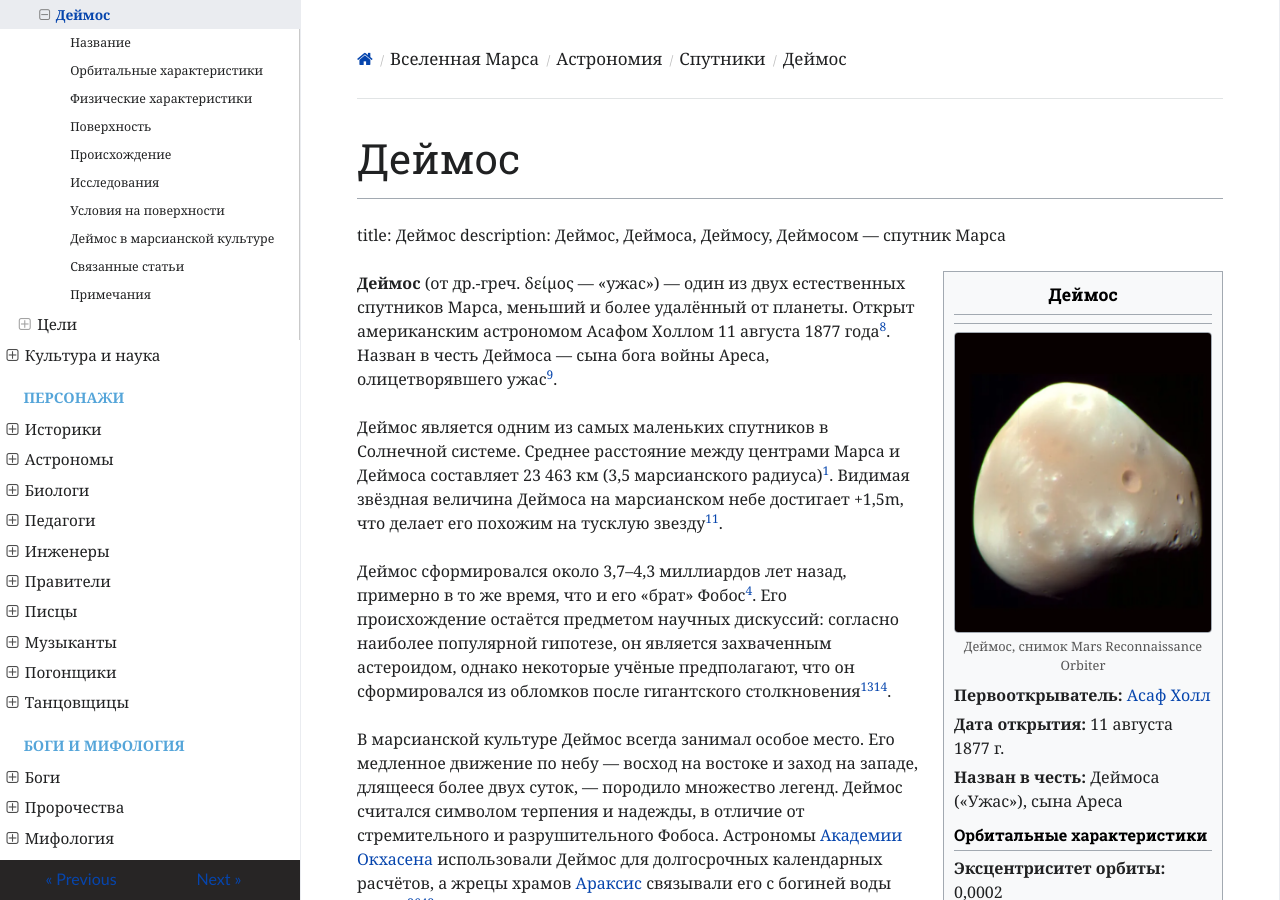
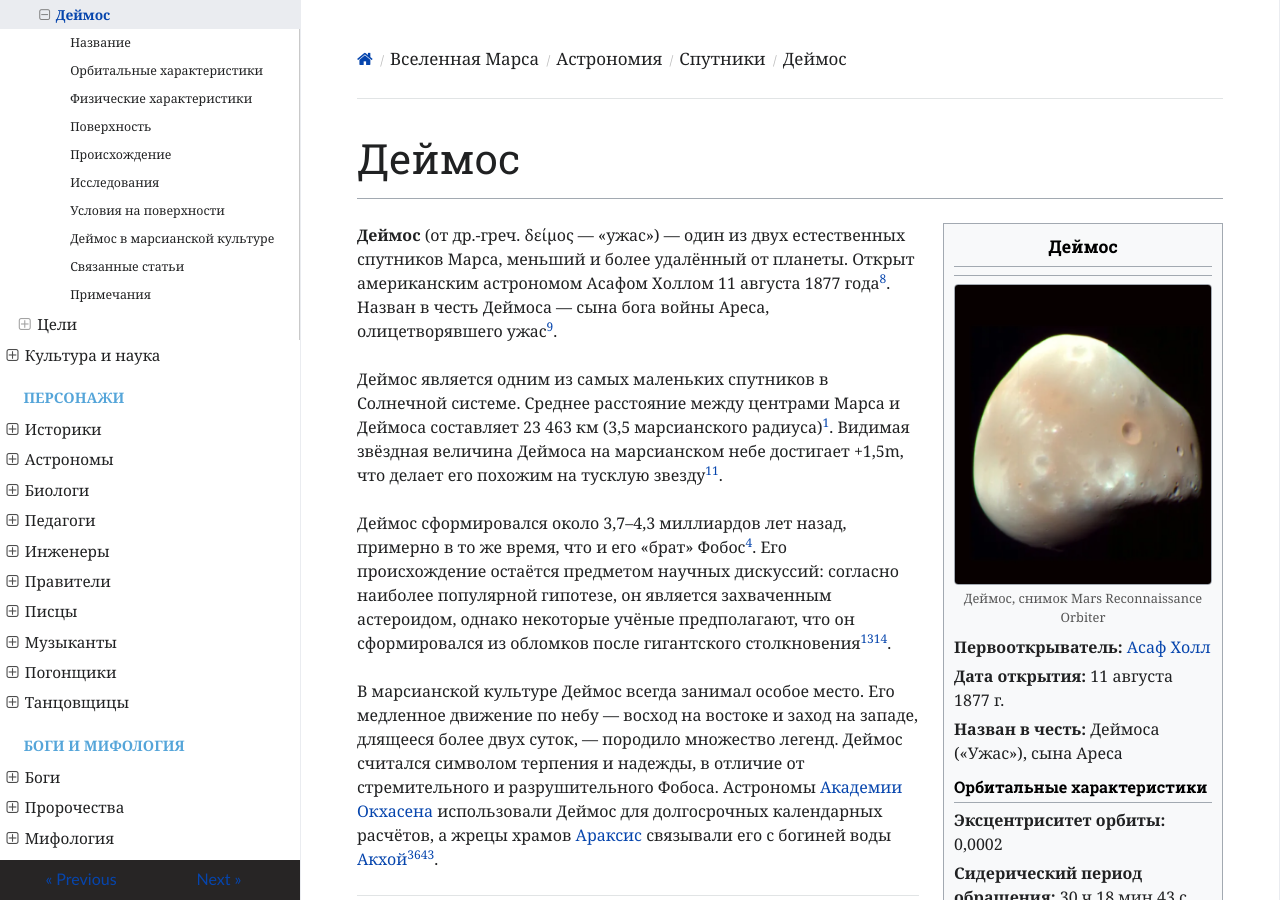
Before and after one commit to ivanhohlov14-bit/mars-encyclopedia, an MkDocs documentation site: the page built from docs/astronomy/deimos.md, in a window 1280 px wide and 900 px high. Built offline with MkDocs 1.6.1, drawn with Linux system fonts in a browser that asks for light colours; nearby versions of some CDN libraries; part of the change alters nothing that is shown.

Commit message:
Update deimos.md

```diff
--- a/docs/astronomy/deimos.md
+++ b/docs/astronomy/deimos.md
@@ -1,7 +1,9 @@
+---
+title: Деймос
+description: Деймос, Деймоса, Деймосу, Деймосом — второй спутник Марса, бог ужаса в марсианской мифологии. Его орбита, происхождение и значение для марсианской культуры в Эпоху Умирания.
+---
+
 # Деймос
-
-title: Деймос
-description: Деймос, Деймоса, Деймосу, Деймосом — спутник Марса
 
 <div class="infobox" style="float: right; width: 280px; background: #f8f9fa; border: 1px solid #a2a9b1; padding: 10px; margin: 0 0 1rem 1.5rem; font-size: 0.9rem;">
   <h3 style="margin: 0; text-align: center;">Деймос</h3>
```
